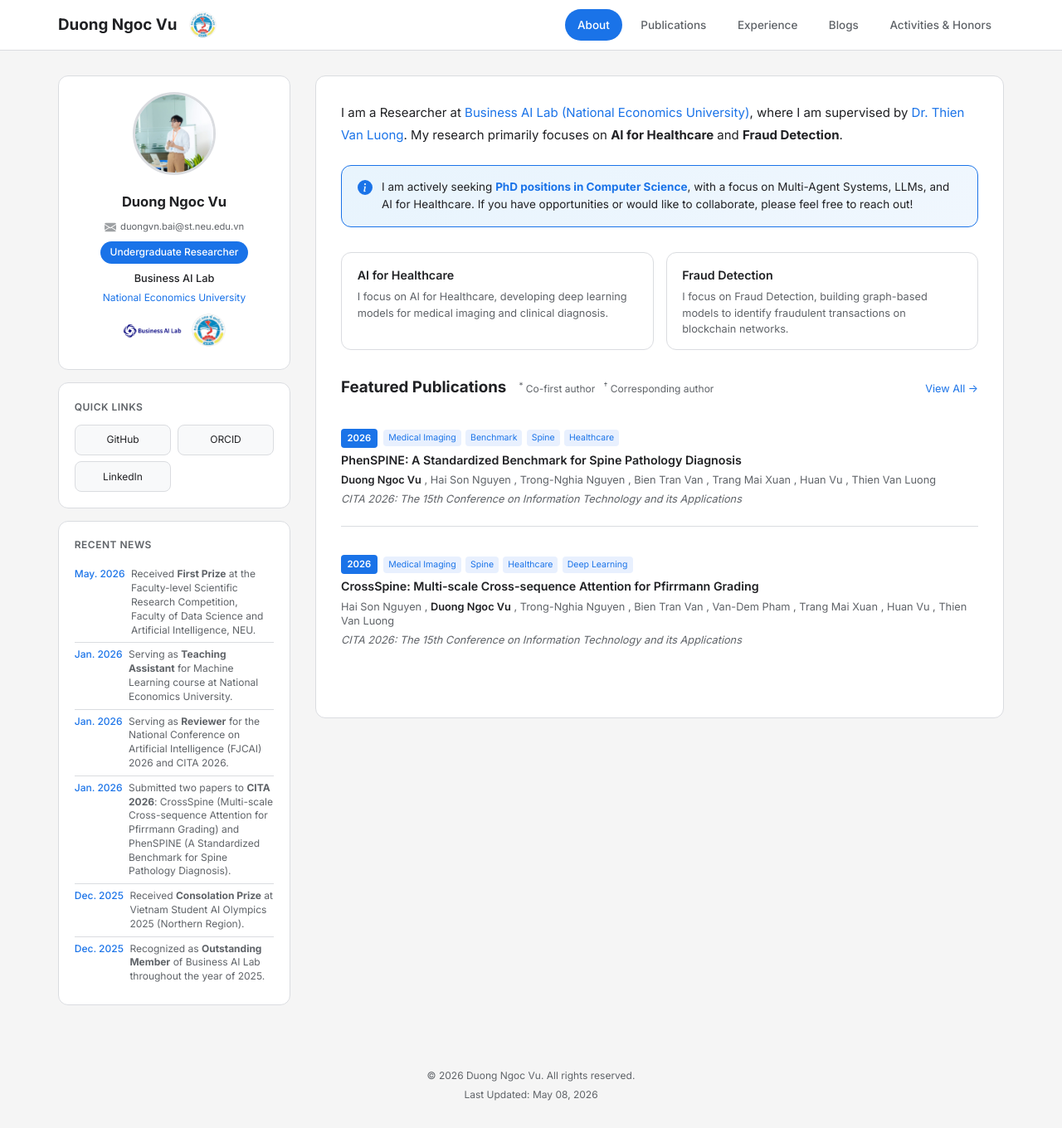
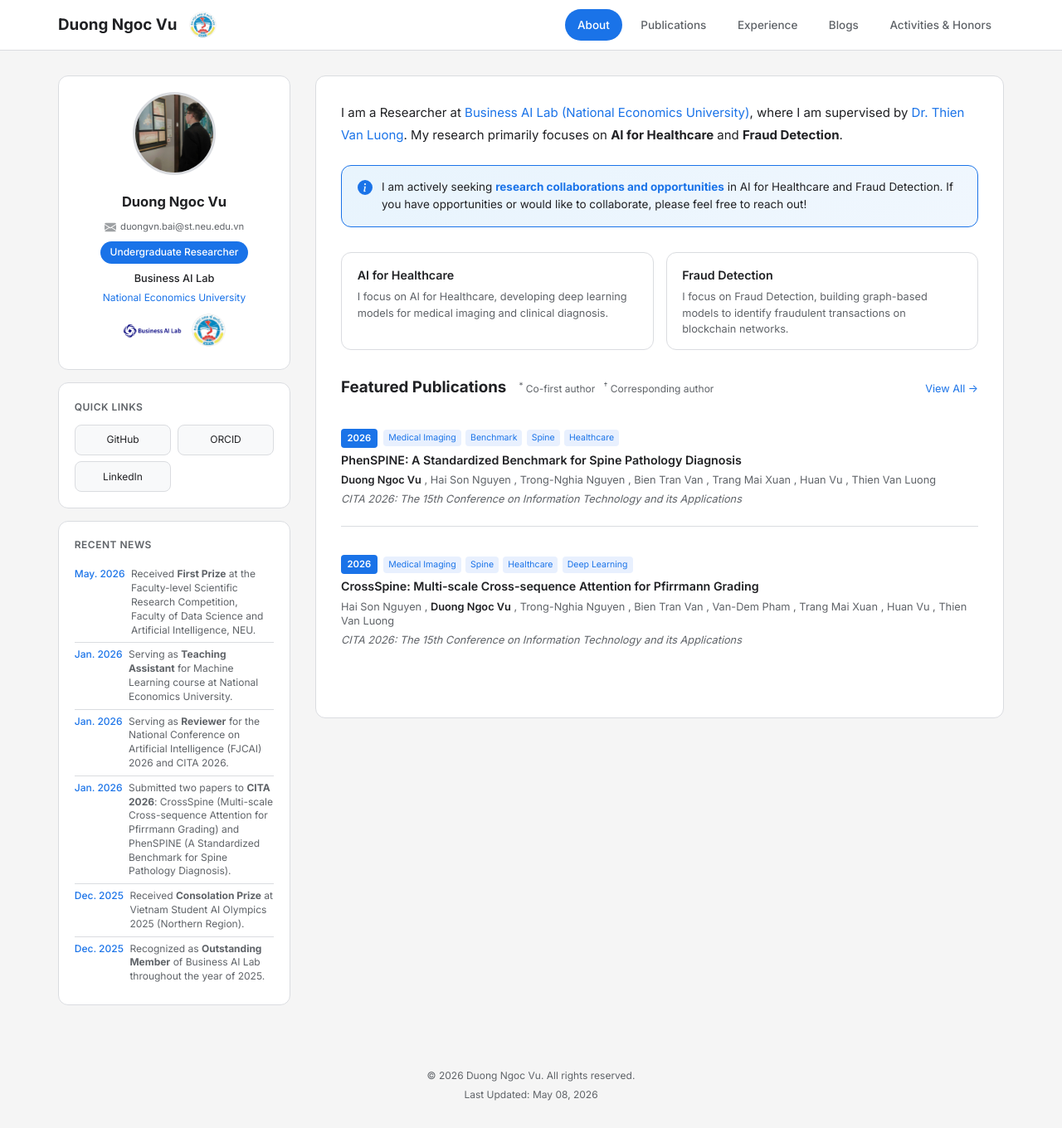
Before and after one commit to Duongvu05/NgocDuong.github.io, a Jekyll site: the page built from index.md, in a window 1280 px wide and 1360 px high. Shown: the whole window at 83% size. Built offline with Jekyll 4.4.1, drawn with Linux system fonts in a browser that asks for light colours.

Commit message:
Update profile photo and fix seeking statement

```diff
--- a/_layouts/home.html
+++ b/_layouts/home.html
@@ -12,8 +12,7 @@ layout: default
     <path
       d="M8 16A8 8 0 1 0 8 0a8 8 0 0 0 0 16zm.93-9.412-1 4.705c-.07.34.029.533.304.533.194 0 .487-.07.686-.246l-.088.416c-.287.346-.92.598-1.465.598-.703 0-1.002-.422-.808-1.319l.738-3.468c.064-.293.006-.399-.287-.47l-.451-.081.082-.381 2.29-.287zM8 5.5a1 1 0 1 1 0-2 1 1 0 0 1 0 2z" />
   </svg>
-  <p>I am actively seeking <strong>PhD positions in Computer Science</strong>, with a focus on Multi-Agent Systems,
-    LLMs, and AI for Healthcare. If you have opportunities or would like to collaborate, please feel free to reach out!
+  <p>I am actively seeking <strong>research collaborations and opportunities</strong> in AI for Healthcare and Fraud Detection. If you have opportunities or would like to collaborate, please feel free to reach out!
   </p>
 </div>
 
```
Also changed, not shown: assets/img/profile.png.
